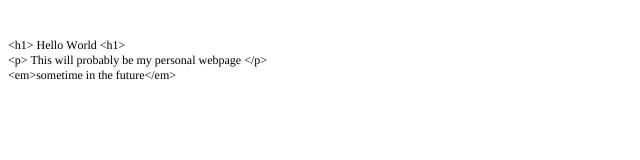
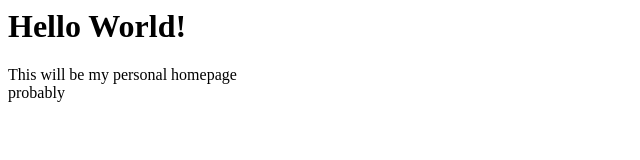
Before and after one commit to MattisBeck/MattisBeck.github.io, a plain HTML site: page index.html in a window 1280 px wide. Shown: the whole page, without its empty margins (0-640 px from the left). Drawn offline with Linux system fonts and the light colour scheme.

Commit message:
Update 0.1

```diff
--- a/index.html
+++ b/index.html
@@ -1,22 +1,22 @@
-<!DOCTYPE html PUBLIC "-//W3C//DTD HTML 4.01//EN" "http://www.w3.org/TR/html4/strict.dtd">
+<!DOCTYPE html lang="de">
 <html>
-<head>
-  <meta http-equiv="Content-Type" content="text/html; charset=utf-8">
-  <meta http-equiv="Content-Style-Type" content="text/css">
-  <title></title>
-  <meta name="Generator" content="Cocoa HTML Writer">
-  <meta name="CocoaVersion" content="2566">
-  <style type="text/css">
-    p.p1 {margin: 0.0px 0.0px 0.0px 0.0px; font: 12.0px Times; -webkit-text-stroke: #000000; min-height: 14.0px}
-    p.p2 {margin: 0.0px 0.0px 0.0px 0.0px; font: 12.0px Times; -webkit-text-stroke: #000000}
-    span.s1 {font-kerning: none}
+  <head>
+    <meta charset = "utf-8">
+    <title>Mattis Beck</title>
+
+  </head>
+  <body>
+    <div>
+      <h1>Hello World!</h1>
+      <p>This will be my personal homepage
+        <br>
+        probably
+      </p>
+    </div>
+  </body>
+  <style>
+    class center {
+      text-align: center;
+    }
   </style>
-</head>
-<body>
-<p class="p1"><span class="s1"></span><br></p>
-<p class="p1"><span class="s1"></span><br></p>
-<p class="p2"><span class="s1">&lt;h1&gt; Hello World &lt;h1&gt;</span></p>
-<p class="p2"><span class="s1">&lt;p&gt; This will probably be my personal webpage &lt;/p&gt;</span></p>
-<p class="p2"><span class="s1">&lt;em&gt;sometime in the future&lt;/em&gt;</span></p>
-</body>
 </html>
```
